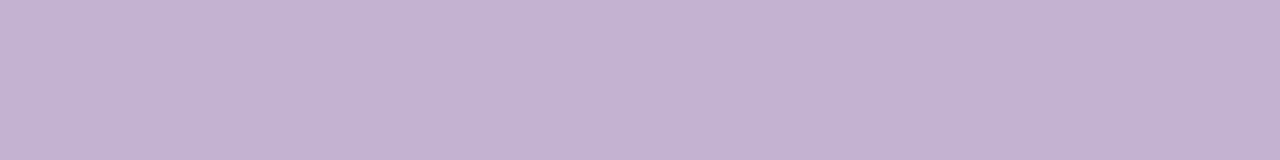
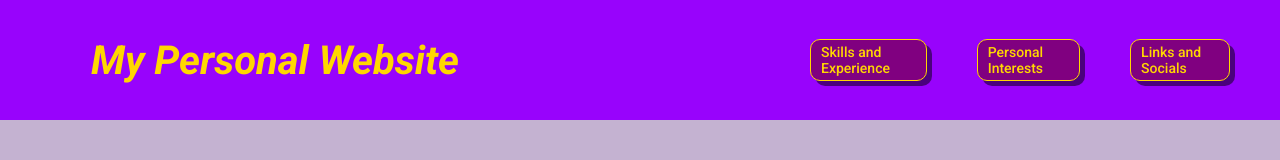
Before and after one commit to TLZ-05/TLZ-05.github.io, a plain HTML site: page html/links_and_socials.html in a window 1280 px wide. Drawn offline with Linux system fonts and the light colour scheme.

Commit message:
added navbar to all pages. closes #6

```diff
--- a/css/header.css
+++ b/css/header.css
@@ -1,25 +1,30 @@
 .header{
     background-color:#9803FC;
-    height:80px;
+    height:120px;
     display:flex;
     align-items:center;
 }
 
 .website-title{
-    margin-left:30px;
-    margin-right:450px;
+    margin-left:90px;
+    margin-right:350px;
     font-style:italic;
     text-decoration:none;
     font-size:40px;
     font-weight:700;
     min-width:370px;
     text-align:center;
-    color:#FCC603;
+    color:gold;
+    transition:100ms;
+}
+
+.website-title:hover{
+    font-size:45px;
+    margin-right:306px;
 }
 
 .navbar-button{
     margin-right:50px;
-    min-width:px;
     height:40px;
     background-color:lavender;
     border:none;
@@ -30,7 +35,7 @@
     cursor:pointer;
     transition:50ms;
     background-color:purple;
-    color:#FCC603;
+    color:gold;
     font-size:14px;
     padding-left:10px;
     padding-right:10px;
@@ -41,6 +46,7 @@
 .navbar-button:hover{
     margin-bottom:4px;
     box-shadow:5px 7px rgba(0,0,0,0.5);
+    text-shadow:2px 2px 2px rgba(255,215,0,0.5);
 }
 
 .navbar-button:active{
@@ -48,9 +54,5 @@
     margin-bottom:-7px;
     margin-right:45px;
     margin-left:5px;
+    text-shadow:none;
 }
-
-.navbar-button .page-link{
-    width:100%;
-    height:100%;
-}
--- a/html/links_and_socials.html
+++ b/html/links_and_socials.html
@@ -14,6 +14,21 @@
 
 </head>
 <body>
+  <header class="header">
+      <a title="back to main page" class="website-title" href="index.html">My Personal Website</a>
+
+      <a class="navbar-button" href="skills_and_experience.html">
+          Skills and Experience
+      </a>
+
+      <a class="navbar-button" href="personal_interests.html">
+          Personal Interests
+      </a>
+
+      <a class="navbar-button" href="links_and_socials.html">
+          Links and Socials
+      </a>
+  </header>
 
 </body>
 </html>
```
Also changed, not shown: html/personal_interests.html (+15 -0 lines), html/skills_and_experience.html (+15 -0 lines).
